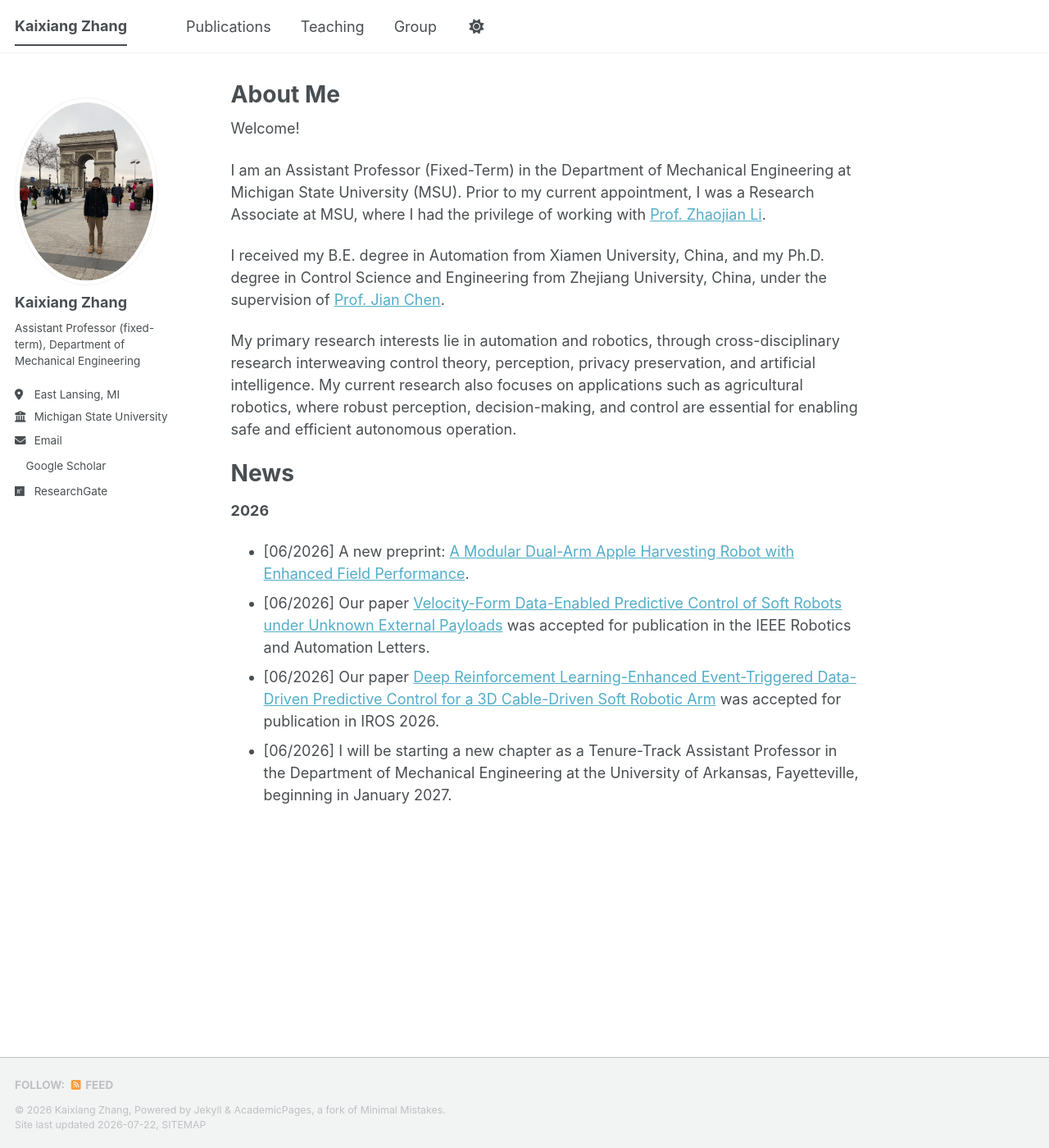
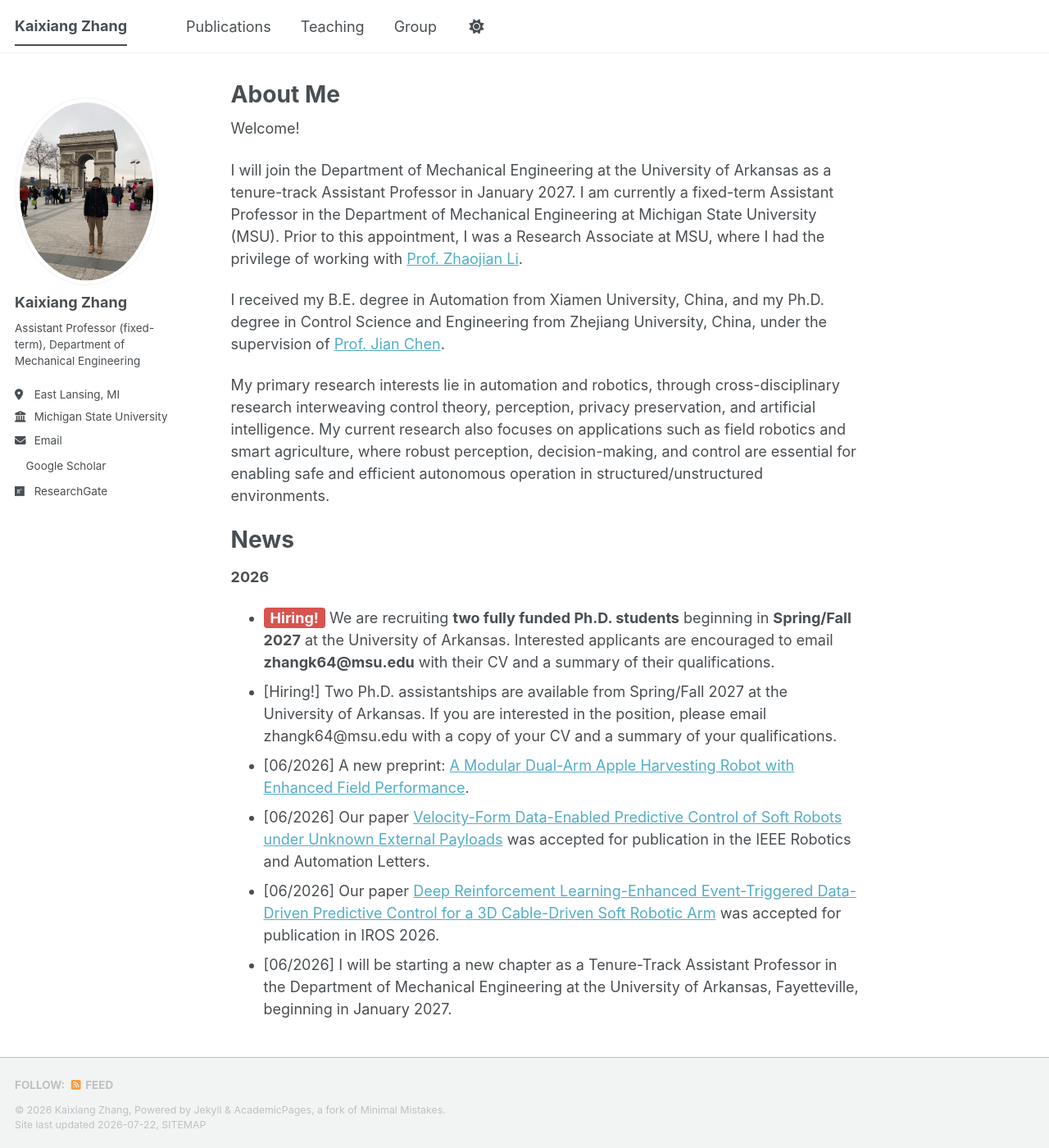
Before and after one commit to kaixiang-zhang91/kaixiang-zhang91.github.io, a Jekyll site: the page built from _pages/about.md, in a window 1280 px wide and 1400 px high. Shown: the whole window at 82% size. Built offline with Jekyll 4.4.1, drawn with Linux system fonts in a browser that asks for light colours; a style sheet for code colours, icons or effects is not loaded.

Commit message:
Revise about page for new position and research interests
Updated the about page to reflect upcoming position and research focus.

```diff
--- a/_pages/about.md
+++ b/_pages/about.md
@@ -9,16 +9,19 @@ redirect_from:
 
 Welcome!
 
-I am an Assistant Professor (Fixed-Term) in the Department of Mechanical Engineering at Michigan State University (MSU). Prior to my current appointment, I was a Research Associate at MSU, where I had the privilege of working with [Prof. Zhaojian Li](https://www.egr.msu.edu/rival/index.html).
+I will join the Department of Mechanical Engineering at the University of Arkansas as a tenure-track Assistant Professor in January 2027. I am currently a fixed-term Assistant Professor in the Department of Mechanical Engineering at Michigan State University (MSU). Prior to this appointment, I was a Research Associate at MSU, where I had the privilege of working with [Prof. Zhaojian Li](https://www.egr.msu.edu/rival/index.html).
 
 I received my B.E. degree in Automation from Xiamen University, China, and my Ph.D. degree in Control Science and Engineering from Zhejiang University, China, under the supervision of [Prof. Jian Chen](https://scholar.google.com/citations?hl=en&user=TwA1iewAAAAJ&view_op=list_works).
 
-My primary research interests lie in automation and robotics, through cross-disciplinary research interweaving control theory, perception, privacy preservation, and artificial intelligence. My current research also focuses on applications such as agricultural robotics, where robust perception, decision-making, and control are essential for enabling safe and efficient autonomous operation.
+My primary research interests lie in automation and robotics, through cross-disciplinary research interweaving control theory, perception, privacy preservation, and artificial intelligence. My current research also focuses on applications such as field robotics and smart agriculture, where robust perception, decision-making, and control are essential for enabling safe and efficient autonomous operation in structured/unstructured environments.
 
 # News
 
 **2026**
-
+- <span style="background:#d9534f; color:white; padding:2px 8px; border-radius:4px;"><strong>Hiring!</strong></span>
+  We are recruiting **two fully funded Ph.D. students** beginning in **Spring/Fall 2027** at the University of Arkansas.
+  Interested applicants are encouraged to email **zhangk64@msu.edu** with their CV and a summary of their qualifications.
+- [Hiring!] Two Ph.D. assistantships are available from Spring/Fall 2027 at the University of Arkansas. If you are interested in the position, please email zhangk64@msu.edu with a copy of your CV and a summary of your qualifications.
 - [06/2026] A new preprint: [A Modular Dual-Arm Apple Harvesting Robot with Enhanced Field Performance](https://arxiv.org/abs/2606.14089).
 - [06/2026] Our paper [Velocity-Form Data-Enabled Predictive Control of Soft Robots under Unknown External Payloads](https://ieeexplore.ieee.org/document/11560943) was accepted for publication in the IEEE Robotics and Automation Letters.
 - [06/2026] Our paper [Deep Reinforcement Learning-Enhanced Event-Triggered Data-Driven Predictive Control for a 3D Cable-Driven Soft Robotic Arm](https://arxiv.org/abs/2606.26048) was accepted for publication in IROS 2026.
```
